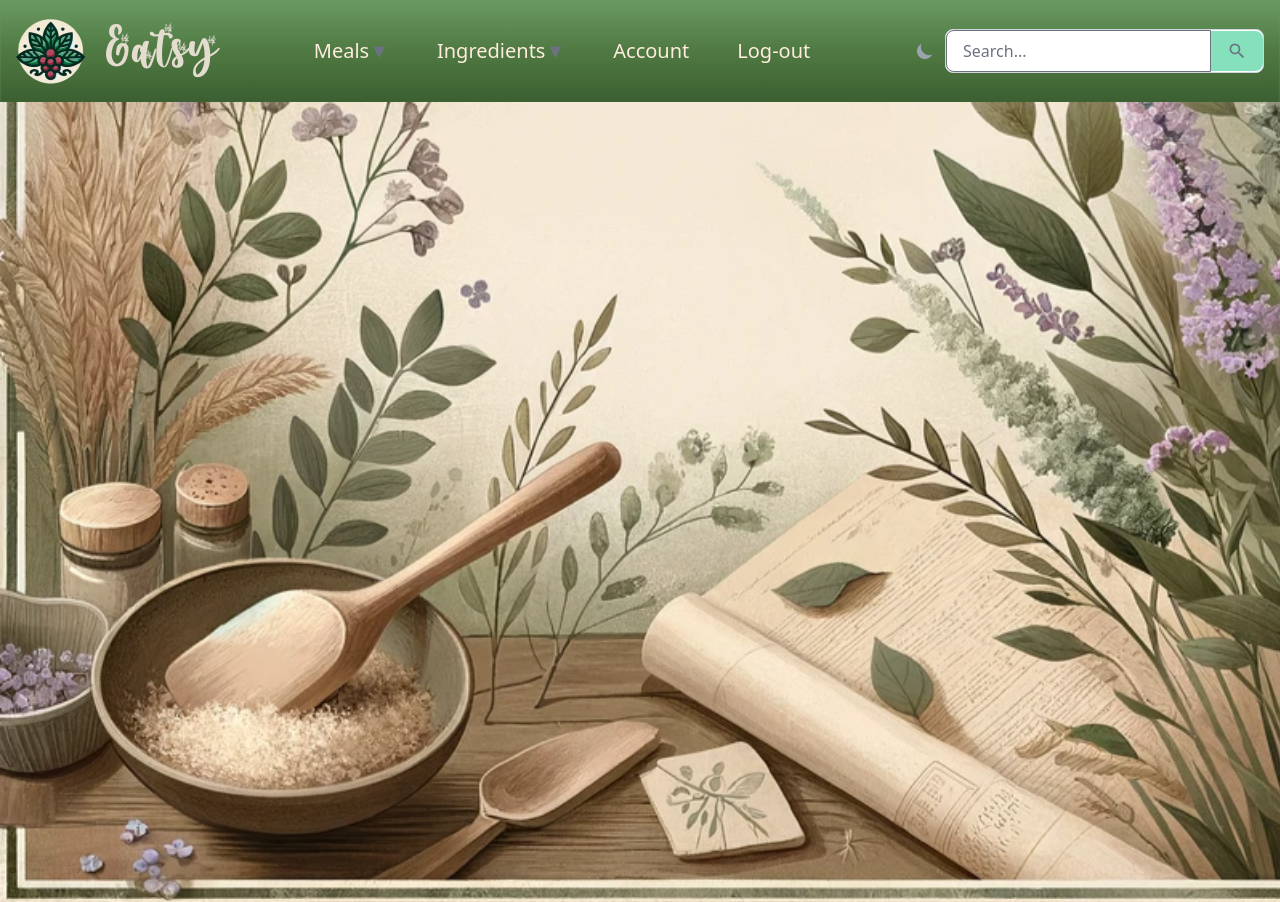
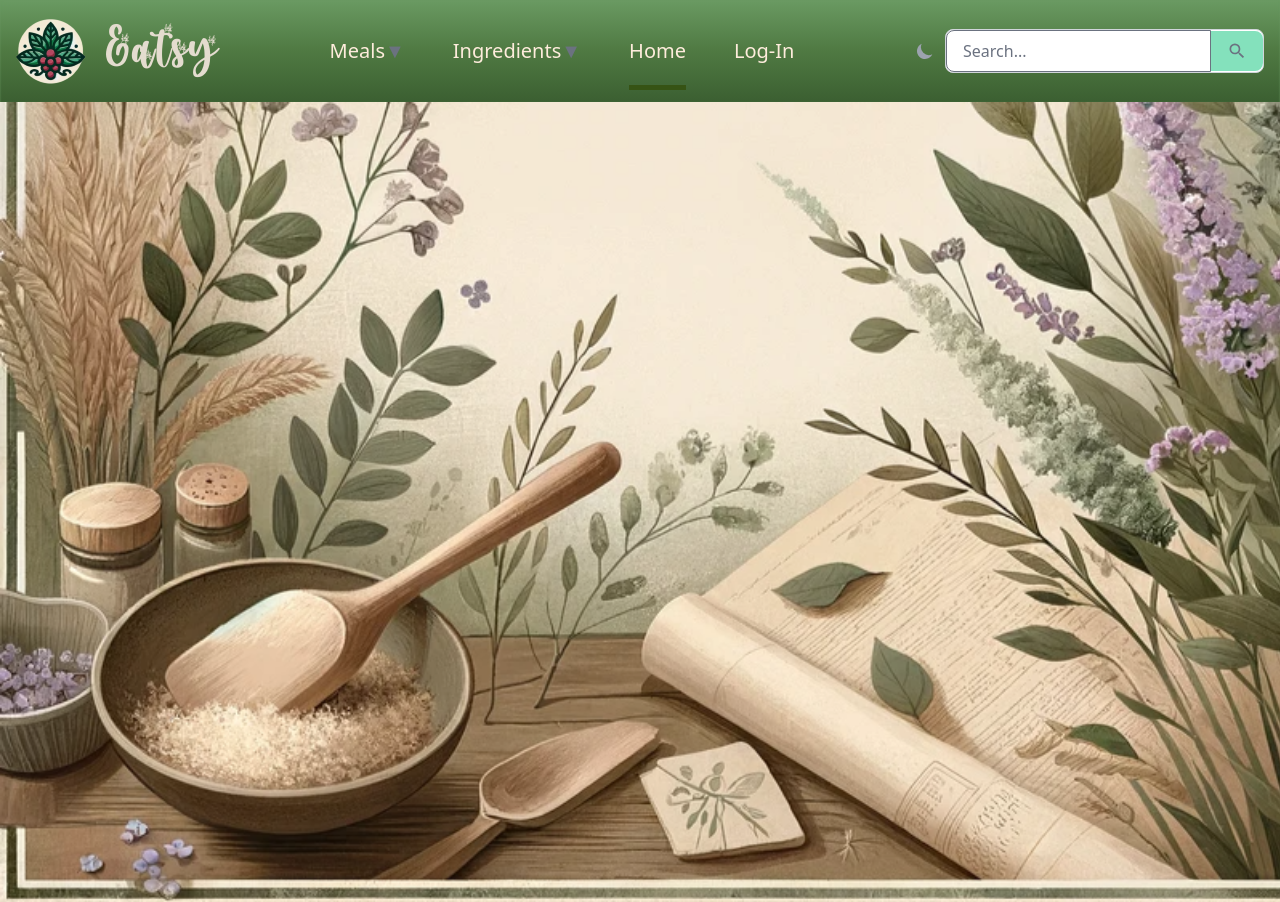
Before and after one commit to Din0saur5/Eatsy, a React (Vite) app in the folder client/: page / in a window 1280 px wide. Built offline with nearby package versions, Linux system fonts and the light colour scheme; no server answers.

Commit message:
fix check session

```diff
--- a/client/src/App.jsx
+++ b/client/src/App.jsx
@@ -32,7 +32,7 @@ const protectedRoute = async () => {
 
 const protectedRendering = async () => {
   const auth = await checkSession()
-  console.log(auth)
+
   return auth
 }
 
@@ -50,29 +50,29 @@ const router = createBrowserRouter([
   {
     path: '/',
     element: <BaseLayout/>,
-
+    loader: protectedRendering,
     errorElement: <ErrorPage/>,
     children:[
       {
         path: "",
         element: <Home/>,
-        loader: protectedRendering,
+
       },
       {
         path: "login",
         element: <Login/>,
-        loader: protectedRendering,
+
       },
       {
         path: "search/",
         element: <SearchList/>,
-        loader: protectedRendering,
+
 
       },
       {
         path: "recipe/:id",
         element: <Recipe/>,
-        loader: protectedRendering,
+
 
 
       },
--- a/client/src/components/BaseLayout.jsx
+++ b/client/src/components/BaseLayout.jsx
@@ -6,7 +6,8 @@ import Navbar from '../components/Navbar';
 import checkSession from '../checkSession';
 const BaseLayout = () => {
 
-  const auth = checkSession()
+
+  const auth = useLoaderData()
   const [userData, setUserData] = useState(auth)
 
 
--- a/client/src/components/Navbar.jsx
+++ b/client/src/components/Navbar.jsx
@@ -7,7 +7,7 @@ import { MdSearch } from 'react-icons/md';
 import checkSession from '../checkSession';
 
 const Navbar = ({ onLogout, userData }) => {
-
+    console.log(userData)
     const server = import.meta.env.VITE_BACK_END_SERVE
     const [click, setClick] = useState(false);
     const [mealsDropdown, setMealsDropdown] = useState(false);
@@ -142,7 +142,7 @@ const Navbar = ({ onLogout, userData }) => {
                                 )}
                             </li>
 
-                              {typeof(userData) === 'object' ?  (
+                              {userData ?  (
                                <>
                                <li>
                                     <NavLink to="/account" onClick={closeMobileMenu}  className={({isActive})=>{return `block py-2 px-3 text-orange-100 hover:text-green-600 rounded hover:bg-gray-100 md:hover:bg-transparent md:hover:text-green-950 md:p-0 md:dark:hover:text-green-950 dark:text-orange-100 dark:hover:bg-gray-700 dark:hover:text-orange-100 md:dark:hover:bg-transparent dark:border-gray-700 ${isActive? ' md:underline-custom ': ' '}`}} >
--- a/client/src/pages/Login.jsx
+++ b/client/src/pages/Login.jsx
@@ -10,7 +10,7 @@ import SignupForm from '../components/SignupForm';
 const Login = () => {
   const [showLogin, setShowLogin] = useState(true);
   const [userData, setUserData] = useOutletContext();
-  console.log(userData)
+
   if (userData !== null){
     redirect('/dashboard')
   }
```
